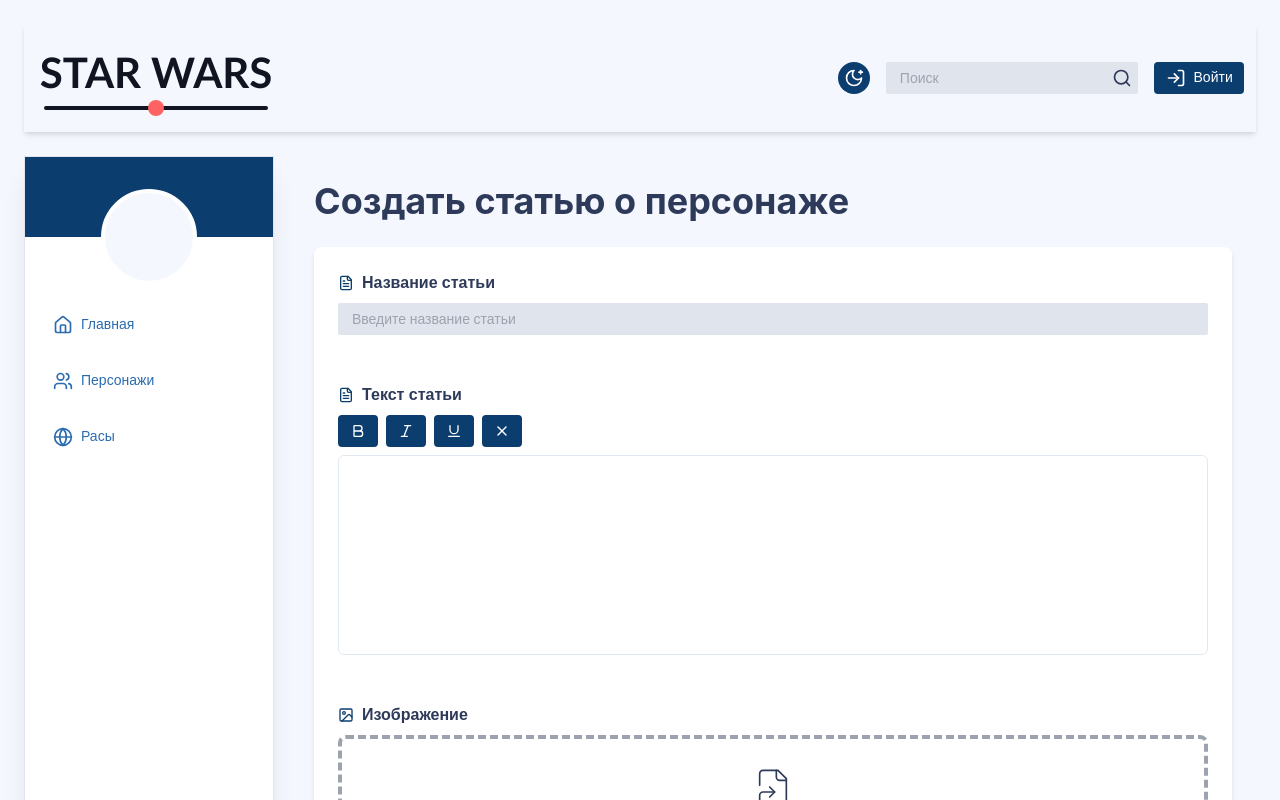
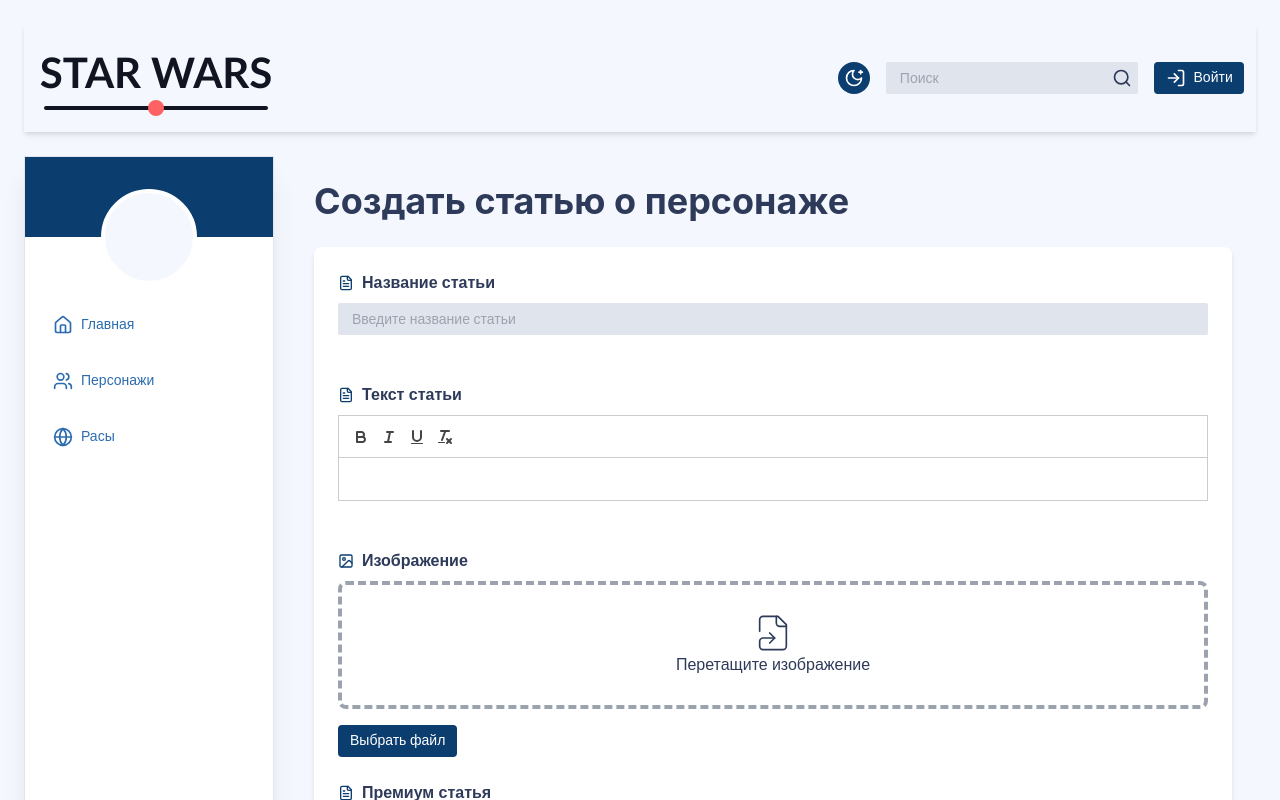
Before and after one commit to ArtemMazin/blog, a Next.js app: page /characters/create-article in a window 1280 px wide. Shown: the top 800 px of the page. Built offline with nearby package versions, Linux system fonts and the light colour scheme; no server answers.

Commit message:
feat: заменить кастомный редактор текста на react-quill с динамическим импортом.

```diff
--- a/package.json
+++ b/package.json
@@ -26,6 +26,7 @@
     "react": "^18",
     "react-dom": "^18",
     "react-hook-form": "^7.52.0",
+    "react-quill": "^2.0.0",
     "react-slick": "^0.30.2",
     "sharp": "^0.33.4",
     "slick-carousel": "^1.8.1"
--- a/src/app/page.tsx
+++ b/src/app/page.tsx
@@ -34,6 +34,8 @@
   }
 }
 
+export const revalidate = 3600;
+
 export default async function HomePage() {
   const { topCharacterArticles, topRaceArticles } = await getTopArticles();
 
--- a/src/features/articles/ui/article-form/common-fields.tsx
+++ b/src/features/articles/ui/article-form/common-fields.tsx
@@ -15,7 +15,7 @@
 import { DropZone } from "@/shared/ui/drop-zone";
 import { useColors } from "@/shared/hooks/useColors";
 import { useProfile } from "@/features/profile/hooks/useProfile";
-import { SimpleEditor } from "@/shared/ui/text-editor";
+import QuillEditor from "@/shared/ui/quill-editor";
 
 export const CommonArticleFields: React.FC = () => {
   const colors = useColors();
@@ -61,7 +61,7 @@
           control={control}
           rules={{ required: messages.ERROR_FORM_REQUIRED }}
           render={({ field }) => (
-            <SimpleEditor value={field.value} onChange={field.onChange} />
+            <QuillEditor value={field.value} onChange={field.onChange} />
           )}
         />
         <UIFormErrorMessage>
--- a/src/features/profile/profile-form.tsx
+++ b/src/features/profile/profile-form.tsx
@@ -15,7 +15,7 @@
 import { DropZone } from "../../shared/ui/drop-zone";
 import { User, FileText, Image } from "lucide-react";
 import { useColors } from "@/shared/hooks/useColors";
-import { SimpleEditor } from "@/shared/ui/text-editor";
+import QuillEditor from "@/shared/ui/quill-editor";
 
 type TProfileFormProps = {
   submitHandler: () => void;
@@ -75,7 +75,7 @@
             name="about"
             control={control}
             render={({ field }) => (
-              <SimpleEditor value={field.value} onChange={field.onChange} />
+              <QuillEditor value={field.value} onChange={field.onChange} />
             )}
           />
           <UIFormErrorMessage>
--- /dev/null
+++ b/src/shared/ui/quill-editor.tsx
@@ -0,0 +1,41 @@
+import React from "react";
+import "react-quill/dist/quill.snow.css";
+import dynamic from "next/dynamic";
+import { Skeleton, Box } from "@chakra-ui/react";
+
+const ReactQuill = dynamic(() => import("react-quill"), {
+  ssr: false,
+  loading: () => (
+    <Skeleton>
+      <Box h="100px" />
+    </Skeleton>
+  ),
+});
+
+interface QuillEditorProps {
+  value: string;
+  onChange: (value: string) => void;
+}
+
+const QuillEditor: React.FC<QuillEditorProps> = ({ value, onChange }) => {
+  const modules = {
+    toolbar: [["bold", "italic", "underline", "clean"]],
+    clipboard: {
+      matchVisual: false,
+    },
+  };
+
+  const formats = ["bold", "italic", "underline"];
+
+  return (
+    <ReactQuill
+      value={value}
+      onChange={onChange}
+      modules={modules}
+      formats={formats}
+      theme="snow"
+    />
+  );
+};
+
+export default QuillEditor;
--- a/src/shared/ui/text-editor.tsx
+++ /dev/null
@@ -1,94 +0,0 @@
-import React, { useRef, useEffect } from "react";
-import { Box, ButtonGroup, Button, VStack } from "@chakra-ui/react";
-import { Bold, Italic, Underline, X } from "lucide-react";
-
-interface SimpleEditorProps {
-  value: string;
-  onChange: (value: string) => void;
-}
-
-export const SimpleEditor: React.FC<SimpleEditorProps> = ({
-  value,
-  onChange,
-}) => {
-  const editorRef = useRef<HTMLDivElement>(null);
-
-  useEffect(() => {
-    if (editorRef.current) {
-      editorRef.current.innerHTML = value;
-    }
-  }, [value]);
-
-  const handleInput = () => {
-    if (editorRef.current) {
-      onChange(editorRef.current.innerHTML);
-    }
-  };
-
-  const handleFormat = (command: string) => {
-    document.execCommand(command, false);
-    handleInput();
-    editorRef.current?.focus();
-  };
-
-  const handleClearFormat = () => {
-    document.execCommand("removeFormat", false);
-    handleInput();
-    editorRef.current?.focus();
-  };
-
-  const handlePaste = (e: React.ClipboardEvent) => {
-    e.preventDefault();
-    const text = e.clipboardData.getData("text/plain");
-    document.execCommand("insertText", false, text);
-    handleInput();
-  };
-
-  return (
-    <VStack align="stretch">
-      <ButtonGroup size="sm">
-        <Button onClick={() => handleFormat("bold")}>
-          <Bold size={16} />
-        </Button>
-        <Button onClick={() => handleFormat("italic")}>
-          <Italic size={16} />
-        </Button>
-        <Button onClick={() => handleFormat("underline")}>
-          <Underline size={16} />
-        </Button>
-        <Button onClick={handleClearFormat}>
-          <X size={16} />
-        </Button>
-      </ButtonGroup>
-      <Box
-        ref={editorRef}
-        contentEditable
-        onInput={handleInput}
-        onPaste={handlePaste}
-        border="1px solid"
-        borderColor="gray.200"
-        borderRadius="md"
-        p={2}
-        height="200px"
-        overflowY="auto"
-        _focus={{
-          outline: "none",
-          boxShadow: "outline",
-        }}
-        dangerouslySetInnerHTML={{ __html: value }}
-        css={{
-          "&::-webkit-scrollbar": {
-            width: "8px",
-          },
-          "&::-webkit-scrollbar-track": {
-            width: "10px",
-          },
-          "&::-webkit-scrollbar-thumb": {
-            background: "rgba(0,0,0,0.2)",
-            borderRadius: "24px",
-          },
-        }}
-      />
-    </VStack>
-  );
-};
```
Also changed, not shown: 1 other file (tests, documents, lock files or other folders).
